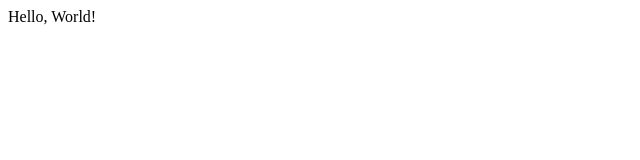
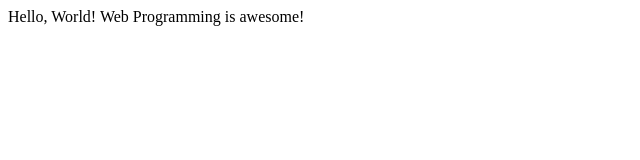
Before and after one commit to kafi-anan-rafi/WebProgramming-Lecture1, a plain HTML site: page index.html in a window 1280 px wide. Shown: the whole page, without its empty margins (0-640 px from the left). Drawn offline with Linux system fonts and the light colour scheme.

Commit message:
Added a third line

```diff
--- a/index.html
+++ b/index.html
@@ -7,5 +7,6 @@
 </head>
 <body>
     Hello, World!
+    Web Programming is awesome!
 </body>
 </html>
```
